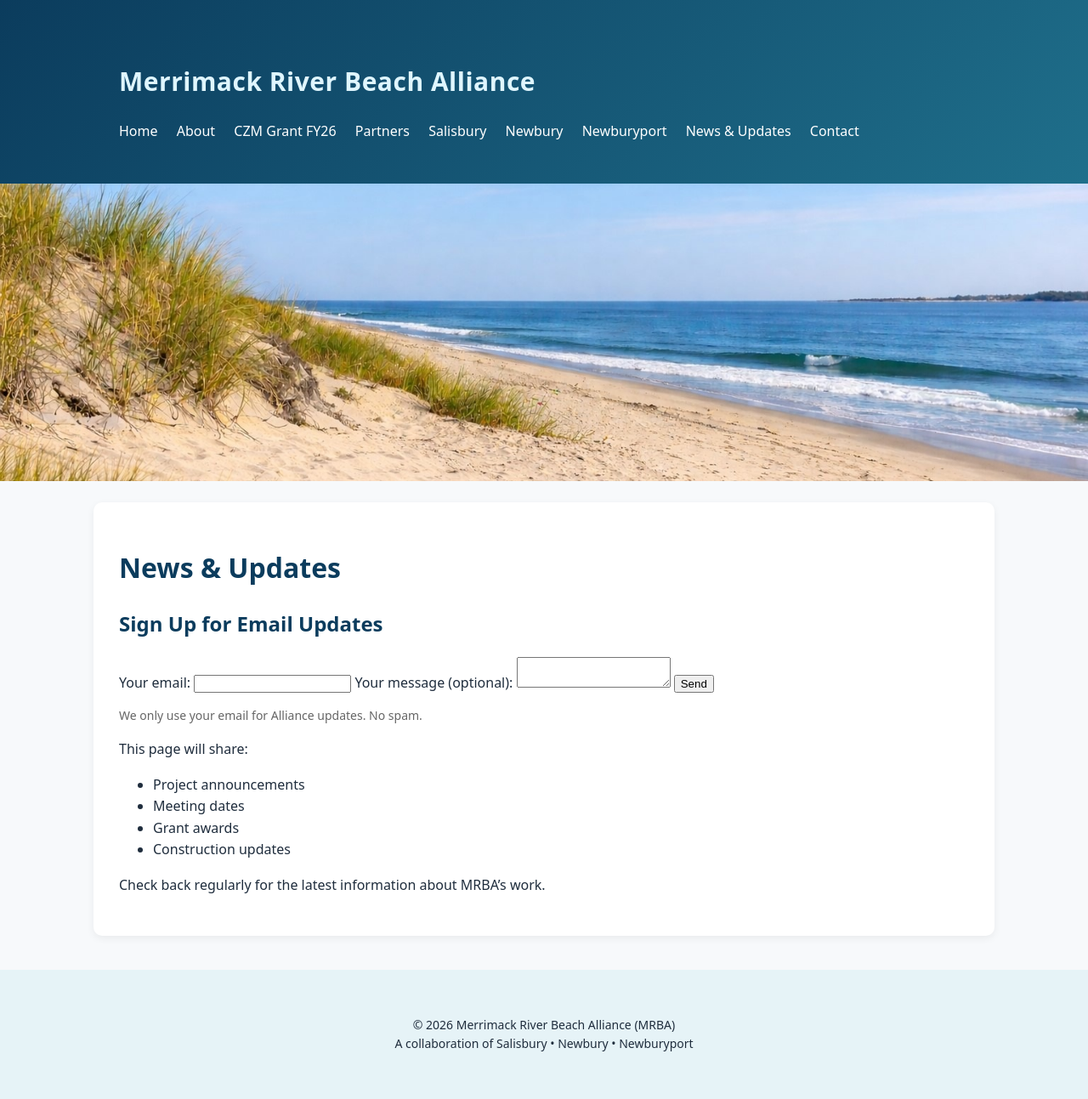
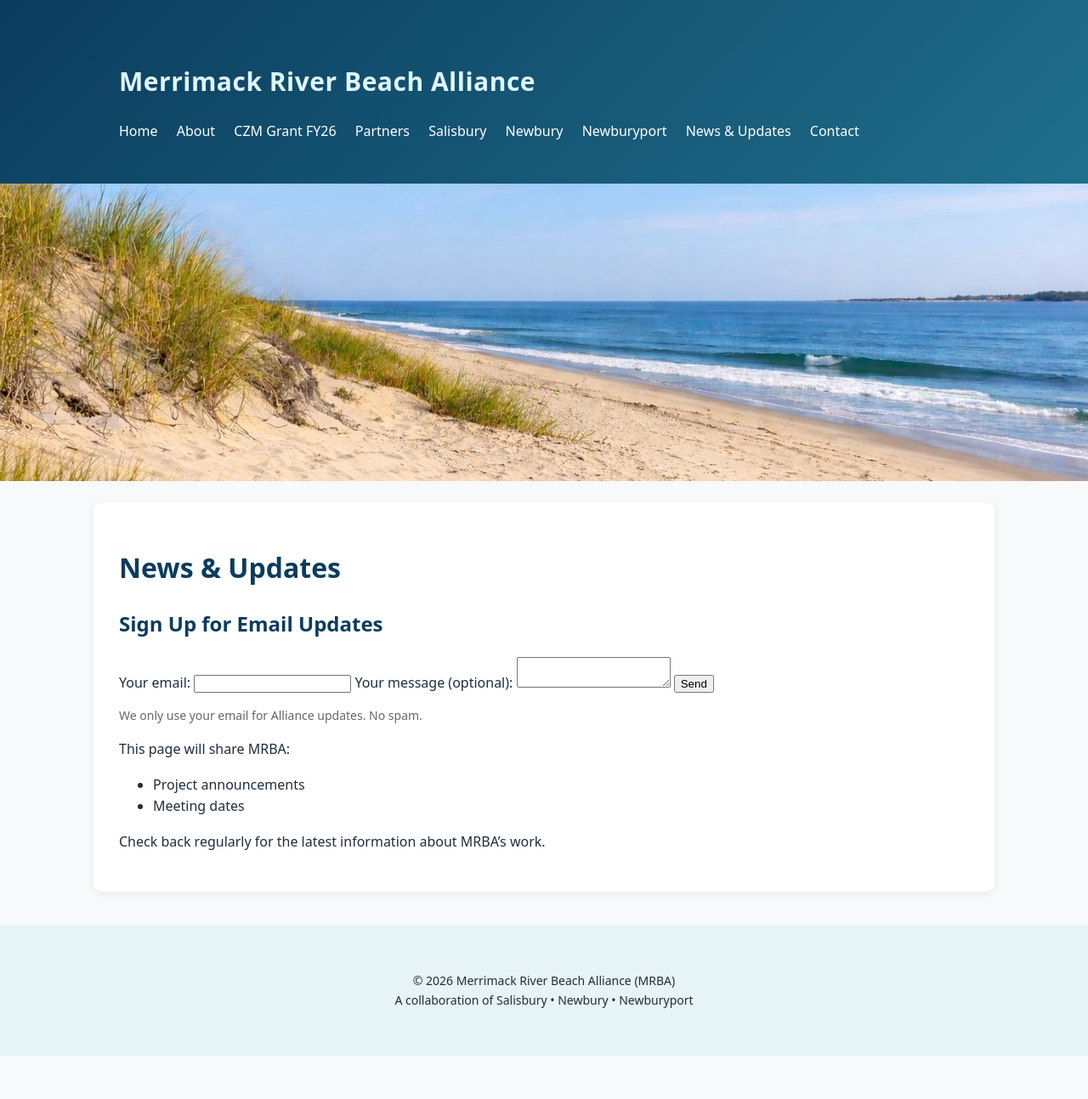
Before and after one commit to MAMRBAGOV/mamrba.gov, a Jekyll site: the page built from news.md, in a window 1280 px wide. Shown: the whole page at 85% size. Built offline with Jekyll 4.4.1, drawn with Linux system fonts in a browser that asks for light colours; after the commit the page ends 1242 px from its top, so only the background shows below that.

Commit message:
Revise news.md for improved formatting and updates
Updated the news page layout and content for clarity and consistency.

```diff
--- a/news.md
+++ b/news.md
@@ -24,10 +24,8 @@ title: Page Title
 <p style="font-size:14px; color:#666;">
   We only use your email for Alliance updates. No spam.
 </p>
-This page will share:
+This page will share MRBA:
 - Project announcements
 - Meeting dates
-- Grant awards
-- Construction updates
 
 Check back regularly for the latest information about MRBA’s work.
```
